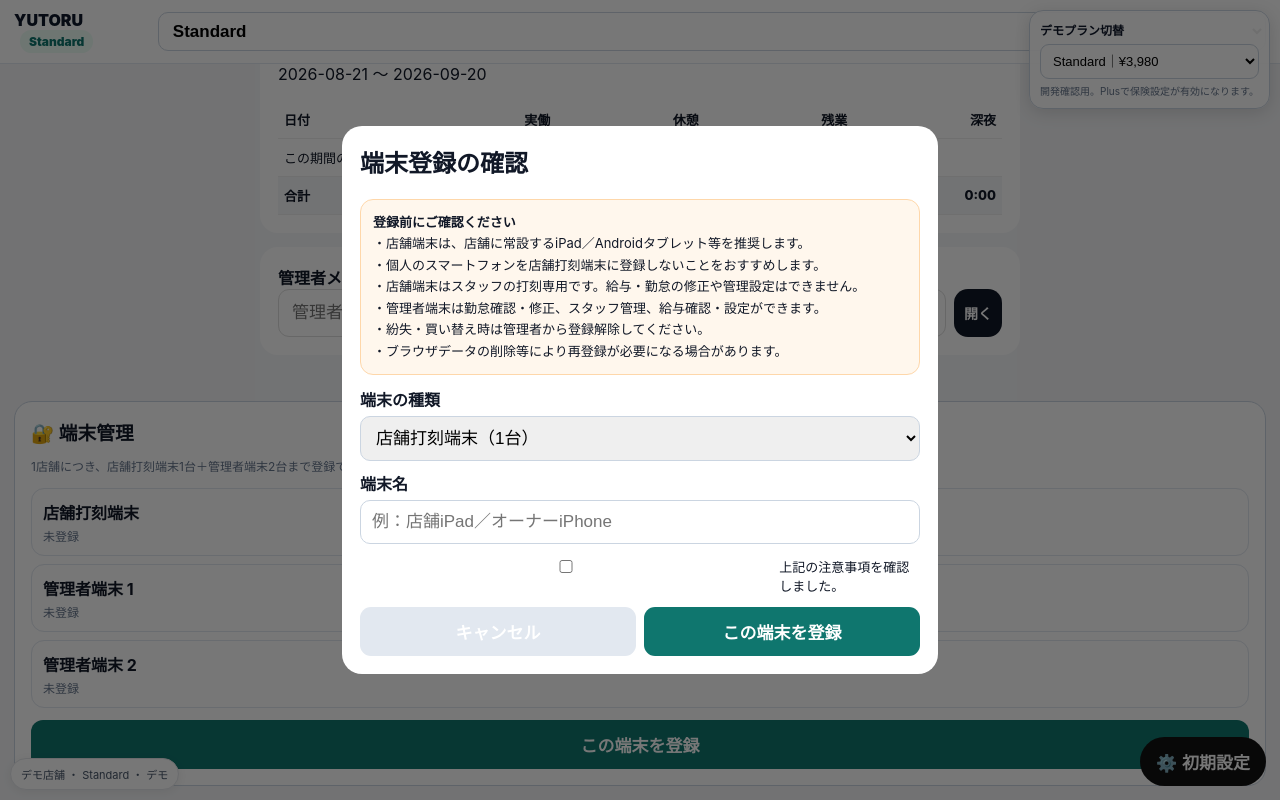
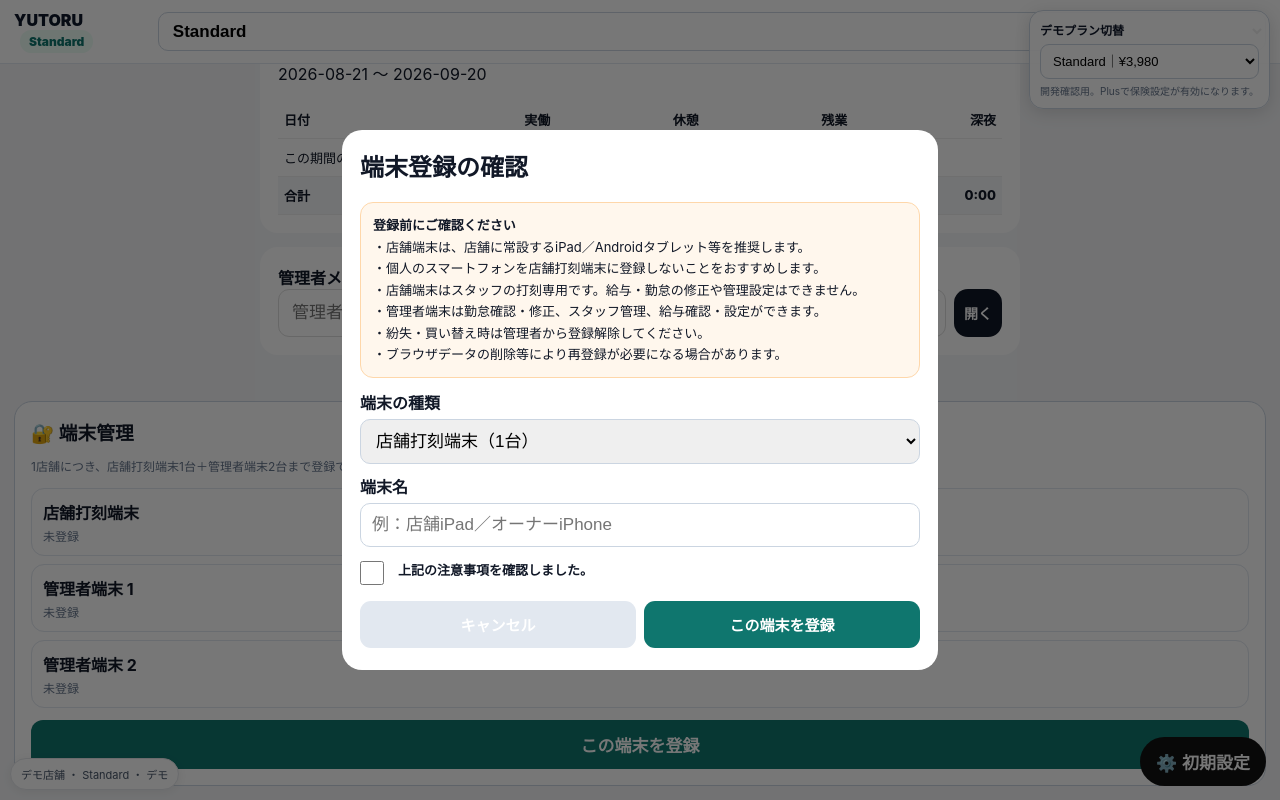
Before and after one commit to marlbolo214/yutoru, a plain HTML site: page index.html in a window 1280 px wide. Both pictures are taken after a click on the button "この端末を登録". Shown: the part 902-1702 px from the top of the page. Drawn offline with Linux system fonts and the light colour scheme.

Commit message:
Add files via upload

```diff
--- a/index.html
+++ b/index.html
@@ -1170,9 +1170,9 @@ window.addEventListener("load",()=>{
 .dmCard b{display:block}.dmState{font-size:12px;color:#64748b;margin-top:3px}
 .dmBtn{width:100%;border:0;border-radius:12px;padding:12px;font-weight:800;background:#0f766e;color:#fff}
 #deviceConfirm{position:fixed;inset:0;background:#0008;z-index:12000;display:none;align-items:center;justify-content:center;padding:16px}
-#deviceConfirm.open{display:flex}.dcBox{background:#fff;width:min(560px,100%);max-height:90vh;overflow:auto;border-radius:20px;padding:18px}
+#deviceConfirm.open{display:flex}.dcBox{background:#fff;width:min(560px,100%);max-height:90vh;overflow:auto;border-radius:20px;padding:18px;padding-bottom:calc(22px + env(safe-area-inset-bottom));overflow-wrap:anywhere}
 .dcWarn{background:#fff7ed;border:1px solid #fed7aa;border-radius:13px;padding:12px;font-size:13px;line-height:1.65}
-.dcActions{display:grid;grid-template-columns:1fr 1fr;gap:8px;margin-top:12px}.dcActions button{padding:12px;border:0;border-radius:11px;font-weight:800}
+.dcCheck{display:grid;grid-template-columns:28px minmax(0,1fr);gap:10px;align-items:start;margin-top:13px;font-size:13px;line-height:1.6;font-weight:700}.dcCheck input{width:24px;height:24px;margin:1px 0 0}.dcCheck span{min-width:0;white-space:normal;overflow-wrap:anywhere}.dcActions{display:grid;grid-template-columns:1fr 1fr;gap:8px;margin-top:16px}.dcActions button{padding:13px 8px;border:0;border-radius:11px;font-weight:800;font-size:15px}@media(max-width:390px){.dcBox{padding:16px}.dcActions{grid-template-columns:1fr}.dcCheck{font-size:14px}}
 </style>
 <section id="deviceManager">
  <h3>🔐 端末管理</h3>
@@ -1201,8 +1201,8 @@ window.addEventListener("load",()=>{
   <label style="display:block;margin-top:10px;font-weight:800">端末名
    <input id="dcName" placeholder="例：店舗iPad／オーナーiPhone" style="width:100%;box-sizing:border-box;padding:11px;margin-top:5px;border:1px solid #cbd5e1;border-radius:10px">
   </label>
-  <label style="display:flex;gap:8px;align-items:flex-start;margin-top:13px;font-size:13px">
-   <input id="dcAgree" type="checkbox" style="margin-top:3px"> <span>上記の注意事項を確認しました。</span>
+  <label class="dcCheck">
+   <input id="dcAgree" type="checkbox"> <span>上記の注意事項を確認しました。</span>
   </label>
   <div class="dcActions"><button id="dcCancel" type="button" style="background:#e2e8f0">キャンセル</button><button id="dcSave" type="button" style="background:#0f766e;color:#fff">この端末を登録</button></div>
  </div>
```
